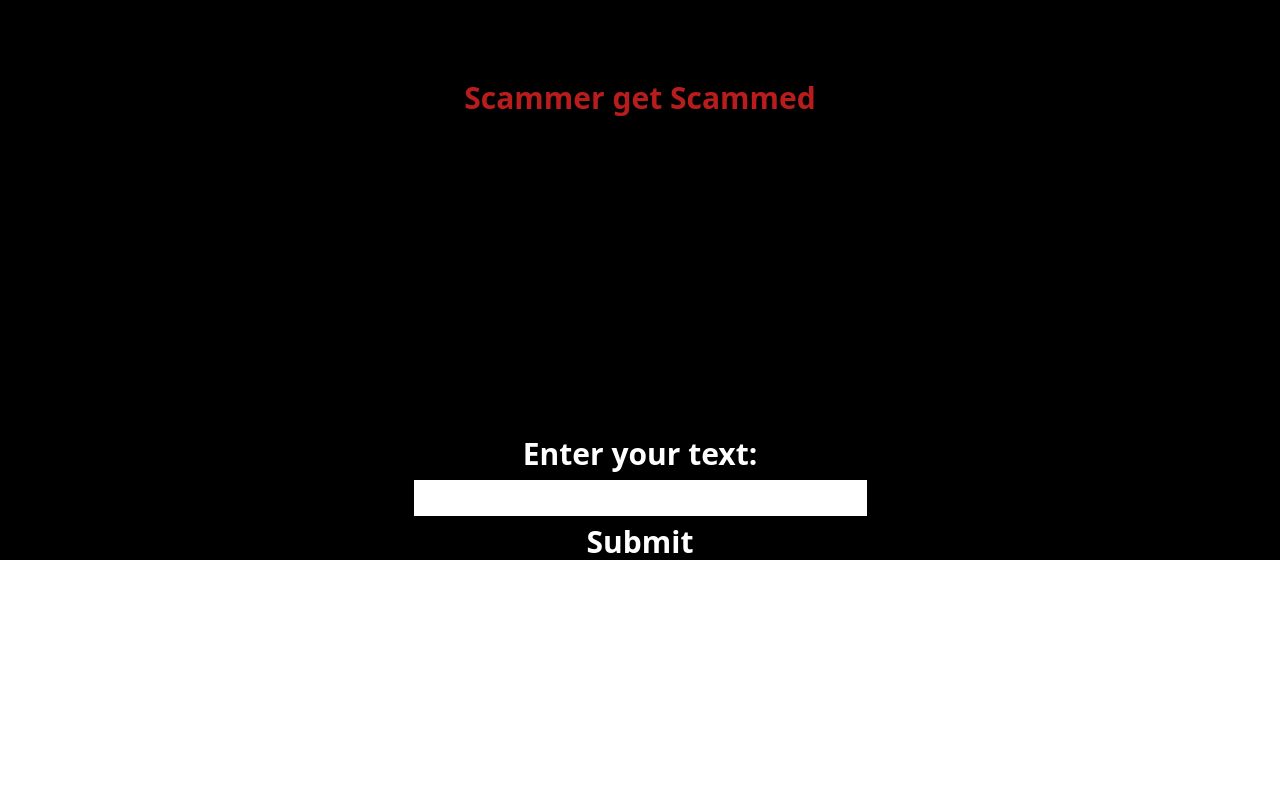
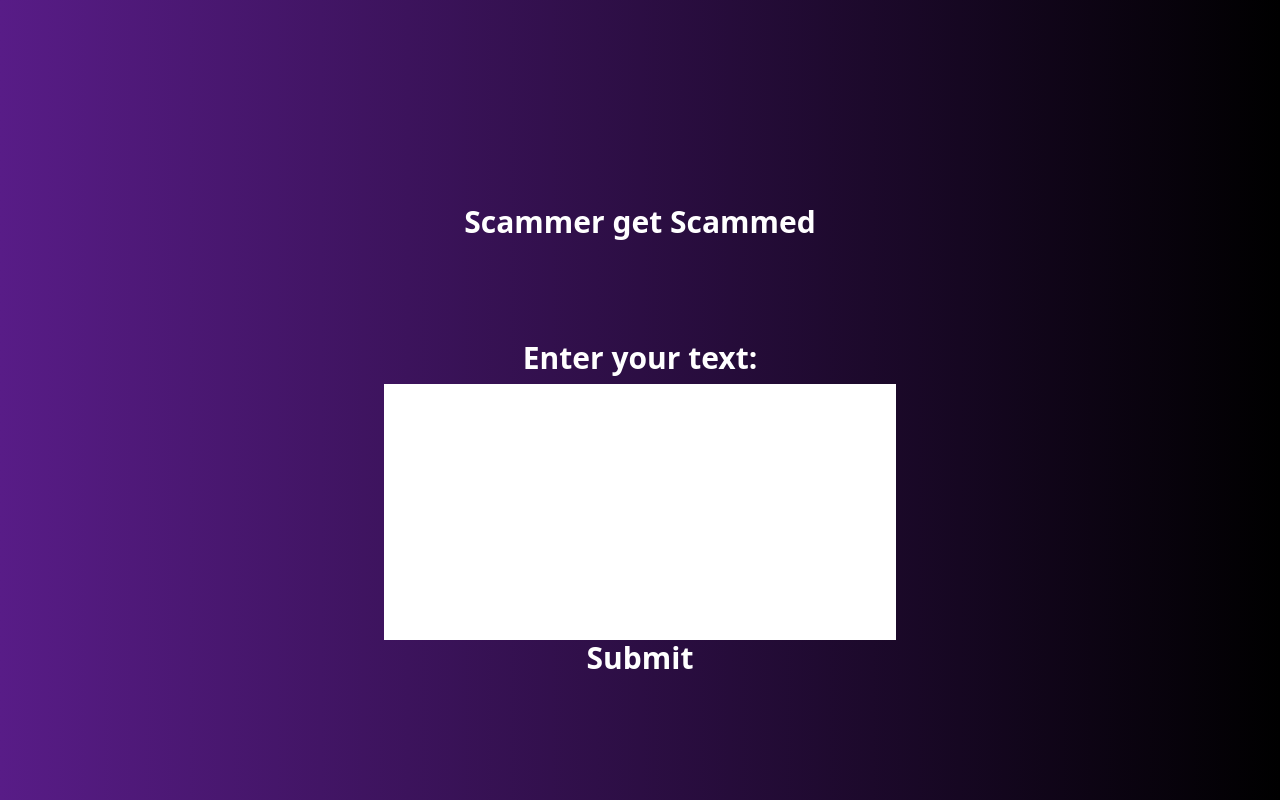
Before and after one commit to UmayerK/Winhacks2024, a React (Create React App) app in the folder win/: page / in a window 1280 px wide. Built offline with nearby package versions, Linux system fonts and the light colour scheme.

Commit message:
more styling

```diff
--- a/win/src/App.js
+++ b/win/src/App.js
@@ -3,11 +3,12 @@ import Form from './Textbox.js'; // Importing the Form component
 
 function App() {
   return (
-    <div className="flex items-center flex-col bg-black ">
-      <header className="">
-        <h1 className=" text-red-700 text-3xl font-bold mt-20 flex items-center flex-col"> Scammer get Scammed</h1>
-        <Form />
-
+    <div className="h-screen bg-gradient-to-r from-purple-900 to-black flex items-center justify-center">
+      {/* Use Tailwind CSS utility classes to set the height to 100vh, apply the gradient, and center the content */}
+      <header className="text-white text-center">
+        {/* Apply the gradient classes and specify gradient colors */}
+        <h1 className="text-3xl font-bold mt-20">Scammer get Scammed</h1>
+        <Form /> {/* Rendering the Form component */}
       </header>
     </div>
   );
--- a/win/src/Textbox.js
+++ b/win/src/Textbox.js
@@ -1,4 +1,5 @@
 import React, { useState } from 'react';
+
 
 function TextBox() {
   const [inputText, setInputText] = useState(""); // State to store input text
@@ -15,14 +16,14 @@ function TextBox() {
   };
 
   return (
-    <div className="text-3xl font-bold flex flex-col items-center justify-center mt-80  text-white">
+    <div className="text-3xl font-bold flex flex-col items-center justify-center mt-[100px] ">
       <form className="font-bold flex flex-col items-center">
-        <label htmlFor="textbox" className="mb-2 font-bold text-white ">Enter your text:</label>
+        <label htmlFor="textbox" className="mb-2 font-bold">Enter your text:</label>
         <input
           type="text"
           id="textbox"
           name="textbox"
-          className="mb-2"
+          className=" text-black w-[512px] h-[256px] text-md font-normal "
           value={inputText}
           onChange={(e) => setInputText(e.target.value)} // Update input text state
         />
```
Also changed, not shown: 1 other file (tests, documents, lock files or other folders).
